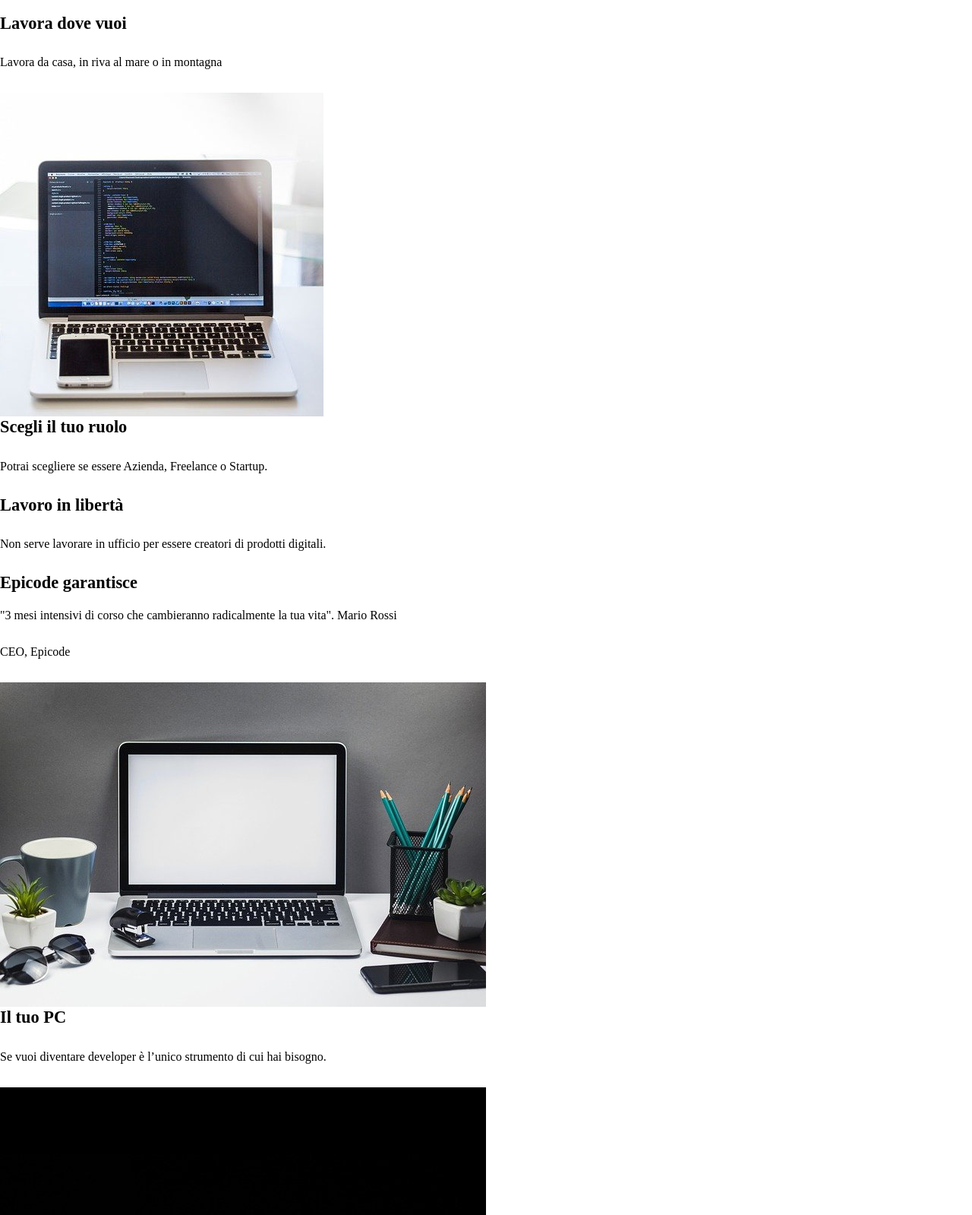
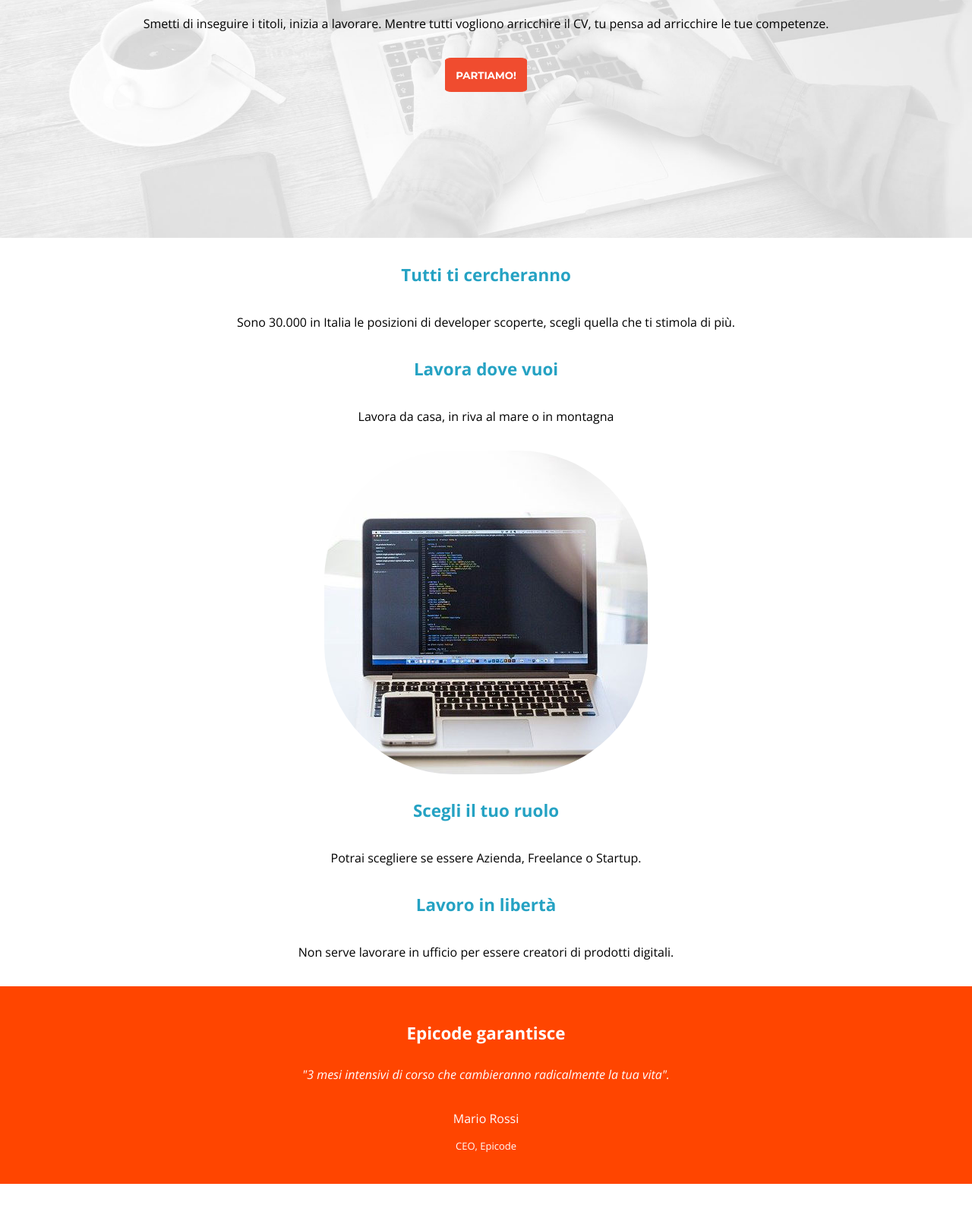
Before and after one commit to SabatinoProvenza/S1-L5, a plain HTML site: page index.html in a window 1280 px wide. Shown: the part 437-2036 px from the top of the page at 76% size. Drawn offline with nearby package versions, Linux system fonts and the light colour scheme.

Commit message:
Finish HTML and CSS

```diff
--- a/css/style.css
+++ b/css/style.css
@@ -1,5 +1,7 @@
 body {
   max-width: 100%;
+  font-family: open sans;
+  line-height: 1.65;
 }
 div,
 section,
@@ -13,20 +15,97 @@ h3,
 h4,
 h5,
 h6 {
+  margin-top: 1.5rem;
   margin-bottom: 1.5rem;
   font-weight: bold;
   font-size: 1.4em;
+  line-height: 1.5;
+  color: #25a2c3;
+}
+img {
+  max-width: 100%;
 }
 #logo {
   text-align: center;
   background: black;
-  padding-bottom: 2em;
+  padding-bottom: 4em;
   padding-top: 2em;
-  margin-bottom: 0%;
+  margin-bottom: -30px;
+  margin-top: 0%;
 }
+
 header div:last-of-type {
   background-image: url(/images/banner.jpg);
   background-position: center;
   background-size: cover;
+  padding-top: 15%;
+  padding-bottom: 15%;
   margin-top: 0%;
+  text-align: center;
 }
+header button {
+  background-color: #f04c2f;
+  color: white;
+  border: 1px solid;
+  border-radius: 8%;
+  border-color: #f04c2f;
+  padding: 1em;
+  font-family: Montserrat;
+  font-weight: bold;
+}
+section {
+  text-align: center;
+}
+section img {
+  border-radius: 40%;
+}
+#cit {
+  background-color: orangered;
+  color: white;
+  text-align: center;
+}
+#cit h1 {
+  color: white;
+  padding-top: 2em;
+}
+#cit span {
+  font-style: italic;
+}
+#cita {
+  margin-top: -20px;
+  padding-bottom: 3em;
+  font-size: small;
+}
+nav div {
+  width: 80%;
+  margin-left: auto;
+  margin-right: auto;
+  margin-top: 5em;
+  border: 1px solid #dee1e3;
+  border-radius: 1%;
+  box-shadow: 50%;
+  text-align: center;
+}
+footer {
+  padding-top: 5px;
+  padding-bottom: 5px;
+  text-align: center;
+  background-color: #53aac2;
+}
+footer h2 {
+  color: white;
+}
+footer a {
+  color: #c8e7f0;
+}
+footer p {
+  color: #c8e7f0;
+  margin-bottom: 0%;
+  margin-top: 2%;
+}
+hr {
+  margin-top: 5%;
+  margin-bottom: 5%;
+  width: 50%;
+  border-color: rgba(255, 255, 255, 0.76);
+}
--- a/index.html
+++ b/index.html
@@ -17,6 +17,11 @@
       crossorigin="anonymous"
       referrerpolicy="no-referrer"
     />
+    <link
+      href="https://fonts.googleapis.com/css2?family=Open+Sans:ital,wght@0,300..800;1,300..800&display=swap"
+      rel="stylesheet"
+    />
+    <link href="https://fonts.googleapis.com/css2?family=Montserrat:ital,wght@0,100..900;1,100..900&display=swap" rel="stylesheet">
   </head>
   <body>
     <header>
@@ -29,7 +34,7 @@
           Smetti di inseguire i titoli, inizia a lavorare. Mentre tutti vogliono
           arricchire il CV, tu pensa ad arricchire le tue competenze.
         </p>
-        <button>Partiamo</button>
+        <button>PARTIAMO!</button>
       </div>
     </header>
     <main>
@@ -50,14 +55,14 @@
           digitali.
         </p>
       </section>
-      <div>
+      <div id="cit">
         <h1>Epicode garantisce</h1>
         <span
           >"3 mesi intensivi di corso che cambieranno radicalmente la tua
           vita".</span
         >
-        <cite>Mario Rossi</cite>
-        <p>CEO, Epicode</p>
+        <p>Mario Rossi</p>
+        <p id="cita">CEO, Epicode</p>
       </div>
       <nav>
         <div>
@@ -85,11 +90,13 @@
     <footer>
       <div>
         <h2>Contattaci</h2>
-        <a href="#">(+39) 11223456</a>
-        <a href="#">info@epicode.school</a>
-        <p>Via Appia 1 - 00100 Roma(RM)</p>
+        <p>
+          <a href="#"><i class="fas fa-phone-square-alt"></i></i>(+39) 11223456</a>
+        </p>
+        <p><a href="#"><i class="fas fa-envelope-square"></i>info@epicode.school</a></p>
+        <p><i class="fas fa-external-link-square-alt"></i>Via Appia 1 - 00100 Roma(RM)</p>
         <hr />
-        <p>2021, Immagini di <a href="#">Pixabay</a>.</p>
+        <p>&copy 2021, Immagini di <a href="#">Pixabay</a>.</p>
       </div>
     </footer>
   </body>
```
